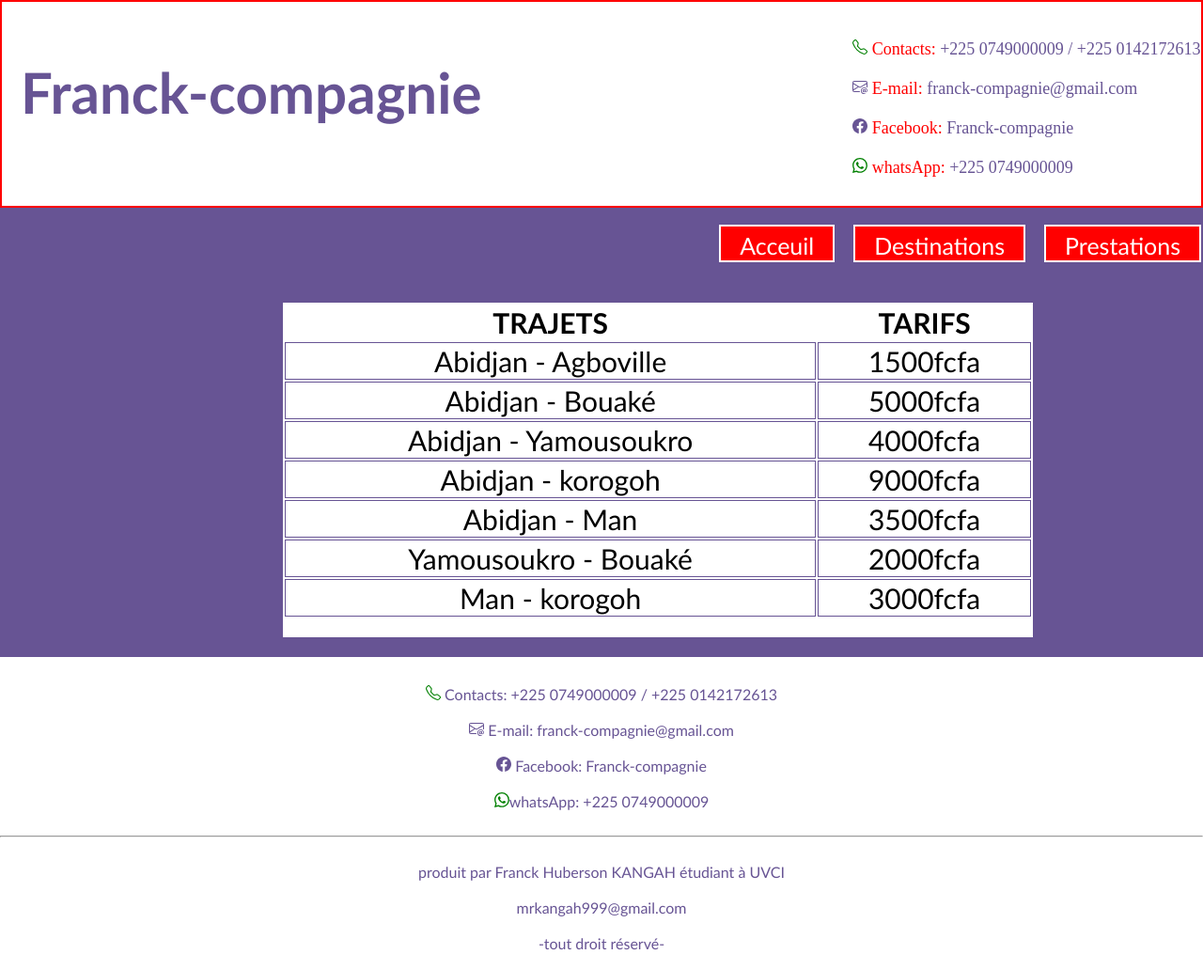
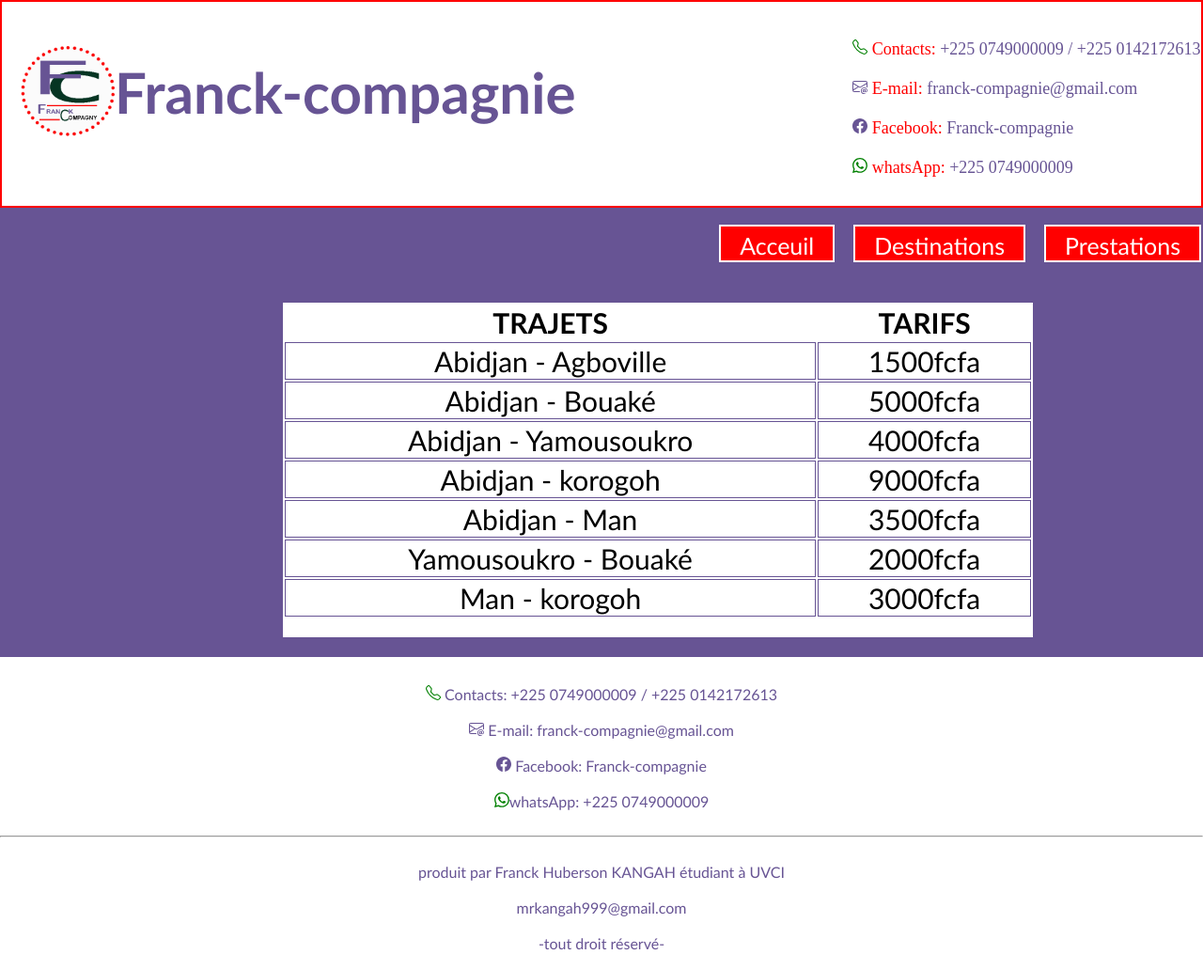
Before and after one commit to kangahhuberson/franck_compagnie, a plain HTML site: page destinations.html in a window 1280 px wide. Shown: the whole page at 94% size. Drawn offline with Linux system fonts and the light colour scheme.

Commit message:
Update destinations.html

```diff
--- a/destinations.html
+++ b/destinations.html
@@ -10,7 +10,7 @@
         <header id="en">
             <div class="contenu">
                 <div class="logo">
-                <img src="image/logo franck compagnie.png" alt="" class="img">
+                <img src="logo franck compagnie.png" alt="" class="img">
                <div><h1> Franck-compagnie </h1></div>
             </div>
         <div class="contacts">
```
